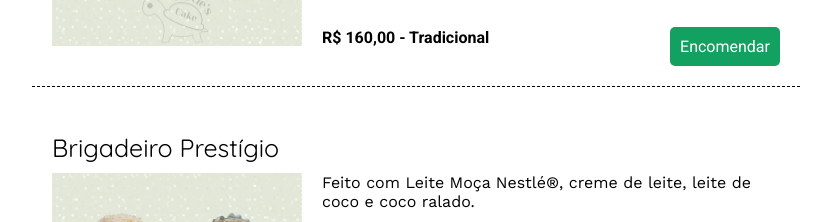
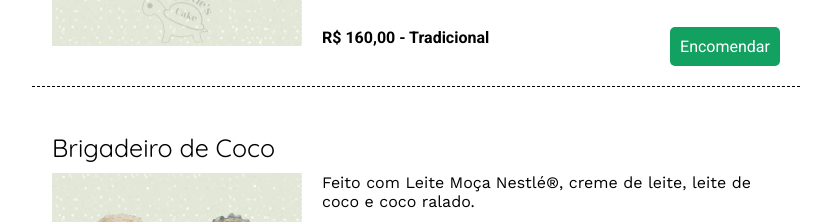
Before and after one commit to davipadua/turtles-cake, a React (Vite) app in the folder web/: page /docinhos in a window 1280 px wide. Shown: the part 1200-1422 px from the top of the page, without its empty margins (224-1055 px from the left). Built offline with nearby package versions, Linux system fonts and the light colour scheme.

Commit message:
changes on price and text card

```diff
--- a/web/src/pages/Cakes.jsx
+++ b/web/src/pages/Cakes.jsx
@@ -40,7 +40,7 @@ export default function Cakes(){
                 <Card
                     name="Cake de Maçã"
                     link="https://wa.me/5535991945050?text=Olá,%20gostaria%20de%20saber%20mais%20sobre%20o%20Cake%20de%20Maçã"
-                    price1="R$ 40,00"
+                    price1="R$ 45,00"
                     description1="Massa de farinha premium com açúcar mascavo e canela, suco e fatias da maçã natural."
                     description2="Perfeito para acompanhar uma xícara de café!"
                     imgList={BoloMacaList}
@@ -48,7 +48,7 @@ export default function Cakes(){
                 <Card
                     name="Cake de Laranja"
                     link="https://wa.me/5535991945050?text=Olá,%20gostaria%20de%20saber%20mais%20sobre%20o%20Cake%20de%20Laranja"
-                    price1="R$ 40,00"
+                    price1="R$ 45,00"
                     description1="Massa de farinha premium com o suco da laranja natural e cobertura de laranja."
                     description2="Perfeito para acompanhar uma xícara de café!"
                     imgList={BoloLaranjaList}
--- a/web/src/pages/Sweets.jsx
+++ b/web/src/pages/Sweets.jsx
@@ -59,7 +59,7 @@ const CasadinhoList = [
 const PrestigioList = [
     {
         "src": Prestigio,
-        "alt": "Brigadeiro Prestigio",
+        "alt": "Brigadeiro de Coco",
 
     }
 ]
@@ -149,7 +149,7 @@ export default function Sweets(){
                     imgList={CasadinhoList}
                 />
                 <Card
-                    name="Brigadeiro Prestígio"
+                    name="Brigadeiro de Coco"
                     link="https://wa.me/5535991945050?text=Olá,%20gostaria%20de%20saber%20mais%20sobre%20o%20Brigadeiro%20Prestígio"
                     price1="R$ 180,00 - Tradicional"
                     description1="Feito com Leite Moça Nestlé®, creme de leite, leite de coco e coco ralado."
--- a/web/src/pages/Turtles.jsx
+++ b/web/src/pages/Turtles.jsx
@@ -79,7 +79,7 @@ export default function Turtles(){
                 <Card
                     name="Turtle Escocesa"
                     link="https://wa.me/5535991945050?text=Olá,%20gostaria%20de%20saber%20mais%20sobre%20a%20Turtle%20Escocesa"
-                    price1="R$ 73,00"
+                    price1="R$ 90,00"
                     description1="Massa de farinha premium com nozes e açúcar mascavo, recheio de caramelo amanteigado com cobertura em chocolate nobre. "
                     description2="A famosa torta do Pica-Pau!"
                     imgList={TortaPicapauList}
```
